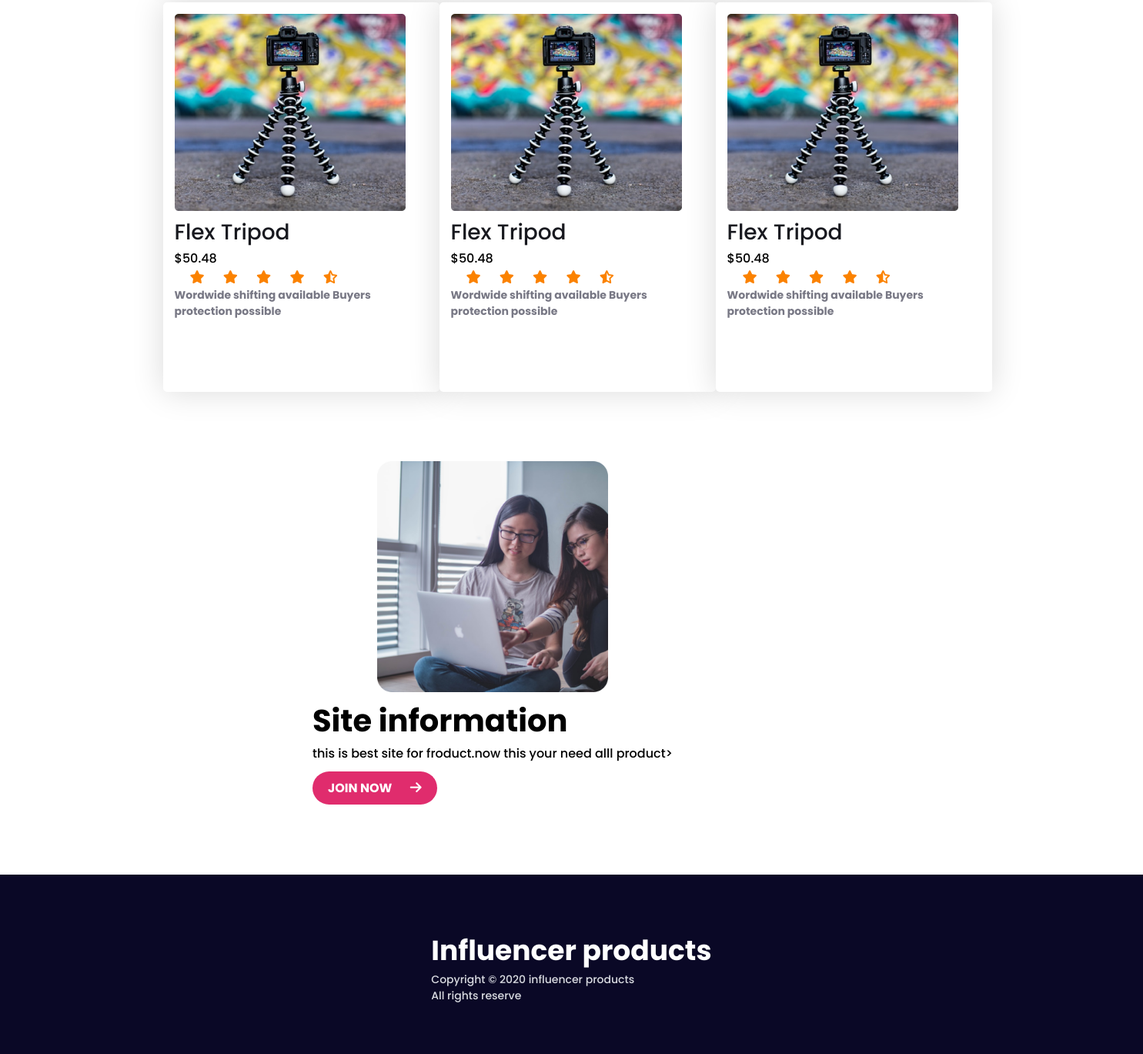
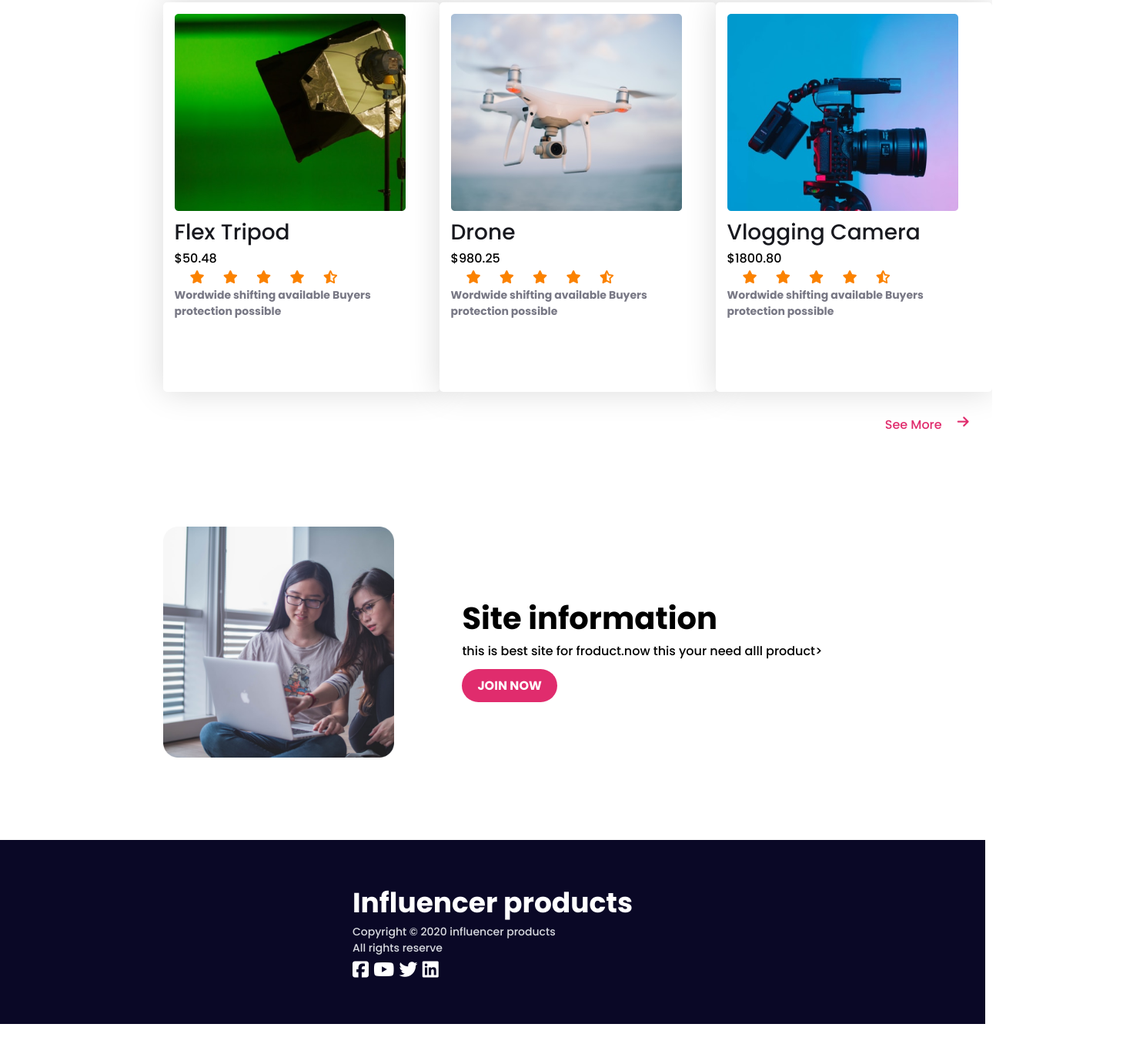
Before and after one commit to suzitsarkar27/Assignment-2, a plain HTML site: page index.html in a window 1280 px wide. Shown: the part 1470-2839 px from the top of the page at 77% size, 1485 px wide, since content can reach past the window. After the commit the page ends 2800 px from the top, so only its background shows below. Drawn offline with Linux system fonts and the light colour scheme.

Commit message:
responsive

```diff
--- a/index.html
+++ b/index.html
@@ -102,10 +102,30 @@
         <article>
             <div class="all-blogs">
                 <div>
-                    <img src="/images/tripod.png" alt="">
+                    <img src="/images/mic.png" alt="">
                 </div>
                 <div class="blogs-infro">
-                    <h3>Flex Tripod</h3>
+                    <h3>microphone</h3>
+                    <p>$120.25 </p>
+                     <span  class="icon-style">
+                            <i class="fas fa-star"></i>
+                            <i class="fas fa-star"></i>
+                            <i class="fas fa-star"></i>
+                            <i class="fas fa-star"></i>
+                            <i class="fas fa-star-half-alt"></i>
+                    </span>
+                         <p class="blogs-items">Wordwide shifting available
+                            Buyers protection possible!</p>
+                </div>
+            </div>
+        </article>
+         <article>
+            <div class="all-blogs">
+                <div>
+                    <img src="/images/setup.png" alt="">
+                </div>
+                <div class="blogs-infro">
+                    <h3>Photoshoot set</h3>
                     <p> $50.48 </p>
                      <span  class="icon-style">
                             <i class="fas fa-star"></i>
@@ -118,10 +138,10 @@
                 </div>
             </div>
         </article>
-         <article>
+        <article>
             <div class="all-blogs">
                 <div>
-                    <img src="/images/tripod.png" alt="">
+                    <img src="/images/single-light.png" alt="">
                 </div>
                 <div class="blogs-infro">
                     <h3>Flex Tripod</h3>
@@ -140,11 +160,11 @@
         <article>
             <div class="all-blogs">
                 <div>
-                    <img src="/images/tripod.png" alt="">
+                    <img src="/images/drone.png" alt="">
                 </div>
                 <div class="blogs-infro">
-                    <h3>Flex Tripod</h3>
-                    <p> $50.48 </p>
+                    <h3>Drone</h3>
+                    <p> $980.25</p>
                      <span  class="icon-style">
                             <i class="fas fa-star"></i>
                             <i class="fas fa-star"></i>
@@ -152,18 +172,20 @@
                             <i class="fas fa-star"></i>
                             <i class="fas fa-star-half-alt"></i>
                     </span>
-                         <p class="blogs-items">Wordwide shifting available Buyers protection possible</p>
+                         <p class="blogs-items">Wordwide shifting available
+                            Buyers protection possible</p>
                 </div>
             </div>
         </article>
+
         <article>
             <div class="all-blogs">
                 <div>
-                    <img src="/images/tripod.png" alt="">
+                    <img src="/images/camera.png" alt="">
                 </div>
                 <div class="blogs-infro">
-                    <h3>Flex Tripod</h3>
-                    <p> $50.48 </p>
+                    <h3>Vlogging Camera</h3>
+                    <p>$1800.80</p>
                      <span  class="icon-style">
                             <i class="fas fa-star"></i>
                             <i class="fas fa-star"></i>
@@ -171,31 +193,14 @@
                             <i class="fas fa-star"></i>
                             <i class="fas fa-star-half-alt"></i>
                     </span>
-                         <p class="blogs-items">Wordwide shifting available Buyers protection possible</p>
+                         <p class="blogs-items">Wordwide shifting available
+                            Buyers protection possible</p>
                 </div>
             </div>
-        </article>
-
-        <article>
-            <div class="all-blogs">
-                <div>
-                    <img src="/images/tripod.png" alt="">
-                </div>
-                <div class="blogs-infro">
-                    <h3>Flex Tripod</h3>
-                    <p> $50.48 </p>
-                     <span  class="icon-style">
-                            <i class="fas fa-star"></i>
-                            <i class="fas fa-star"></i>
-                            <i class="fas fa-star"></i>
-                            <i class="fas fa-star"></i>
-                            <i class="fas fa-star-half-alt"></i>
-                    </span>
-                         <p class="blogs-items">Wordwide shifting available Buyers protection possible</p>
-                </div>
-            </div>
+            <a class="aricle-button" href="#" </i>See More <i class="fas fa-arrow-right"></i></a>
         </article
       </div>
+
     </section>
 
 
@@ -215,7 +220,7 @@ blogs collection stucture end
             <p>this is best site for froduct.now this your need alll product></p>
 
             <div class="banar-button">
-                <a href="#">JOIN NOW <i class="fas fa-arrow-right"></i></a>
+                <a href="#">JOIN NOW </a>
             </div>
         </div>
         </div>
@@ -227,9 +232,10 @@ blogs collection stucture end
             <h2> Influencer products</h2>
             <p>Copyright © 2020  influencer products</p>
             <p> All rights reserve</p>
-        </div>
-        <div>
-
+            <i class="fab fa-facebook-square"></i>
+            <i class="fab fa-youtube"></i>
+            <i class="fab fa-twitter"></i>
+            <i class="fab fa-linkedin"></i>
         </div>
 </footer>
 
--- a/style.css
+++ b/style.css
@@ -147,19 +147,12 @@ blogs clloction style start
   font-weight: bold;
 }
 
-.button {
-  color: red;
+.aricle-button {
+  display: flex;
+  justify-content: end;
+  color: #e02c6d;
   text-decoration: none;
-  justify-content: right;
-  display: flex;
-}
-
-.ami {
-  justify-content: left;
-  color: #000;
-  background-color: red;
-
-  justify-content: right;
+  padding: 30px;
 }
 
 /* -------------------------------
@@ -228,42 +221,19 @@ footer {
     width: 100%;
   }
   nav {
-    display: flex;
-    align-items: center;
+    display: grid;
+    grid-template-columns: repeat(1, 1fr);
+    justify-items: center;
+  }
+  .banar-part,
+  .last-part {
     flex-direction: column;
   }
 
-  .banar-part {
-    display: flex;
-    flex-direction: column;
-    align-items: center;
-    flex-wrap: wrap;
-  }
+  .banar-part,
   .all-article {
     display: grid;
     grid-template-columns: repeat(1, 1fr);
     justify-items: center;
   }
 }
-.last-part {
-    display: flex;
-    align-items: center;
-    margin-top: 30px;
-    flex-direction: column;
-    justify-content: space-between;
-  }
-
-  footer {
-
-    height: 239px;
-    background: #0a0826;
-    margin-top: 100px;
-    display: flex;
-    align-items: center;
-    align-content: center;
-    /* flex-direction: row; */
-    justify-content: center;
-    width: 116%;
-}
-  }
-}
```
